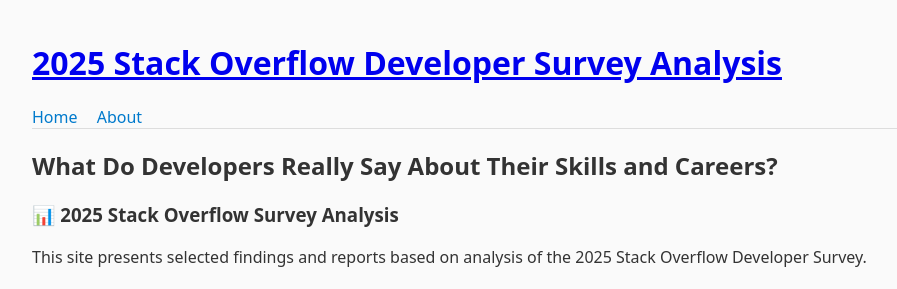
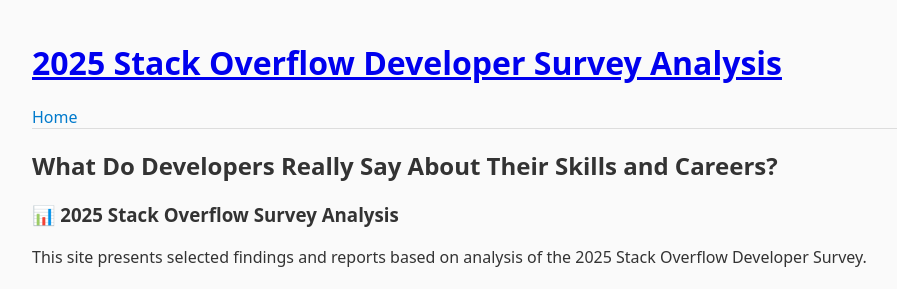
Before and after one commit to ilvfruits/stackoverflow-survey-2025, a Jekyll site: the page built from docs/index.md, in a window 1280 px wide. Shown: the top 289 px of the page, without its empty margins (158-1055 px from the left). Built offline with Jekyll 4.4.1, drawn with Linux system fonts in a browser that asks for light colours.

Commit message:
Update default.html

```diff
--- a/docs/_layouts/default.html
+++ b/docs/_layouts/default.html
@@ -2,15 +2,14 @@
 <html lang="en">
 <head>
   <meta charset="UTF-8">
-  <title>{{ page.title }} | {{ baseurl }}</title>
+  <title>{{ page.title }} | {{ site.title }}</title>
   <link rel="stylesheet" href="/assets/css/style.css">
 </head>
 <body>
   <header>
-    <h1><a href="/">{{ site.title }}</a></h1>
+    <h1><a href="/stackoverflow-survey-2025/">{{ site.title }}</a></h1>
     <nav>
-      <a href="/">Home</a>
-      <a href="/about">About</a>
+      <a href="/stackoverflow-survey-2025/">Home</a>
     </nav>
   </header>
 
```
